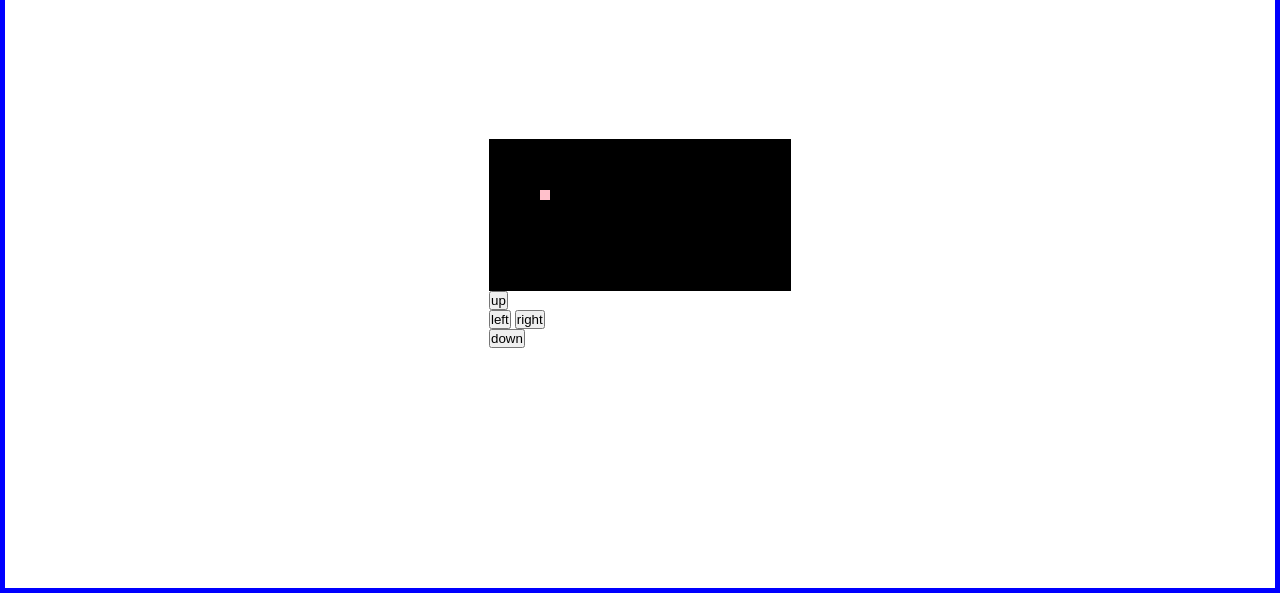
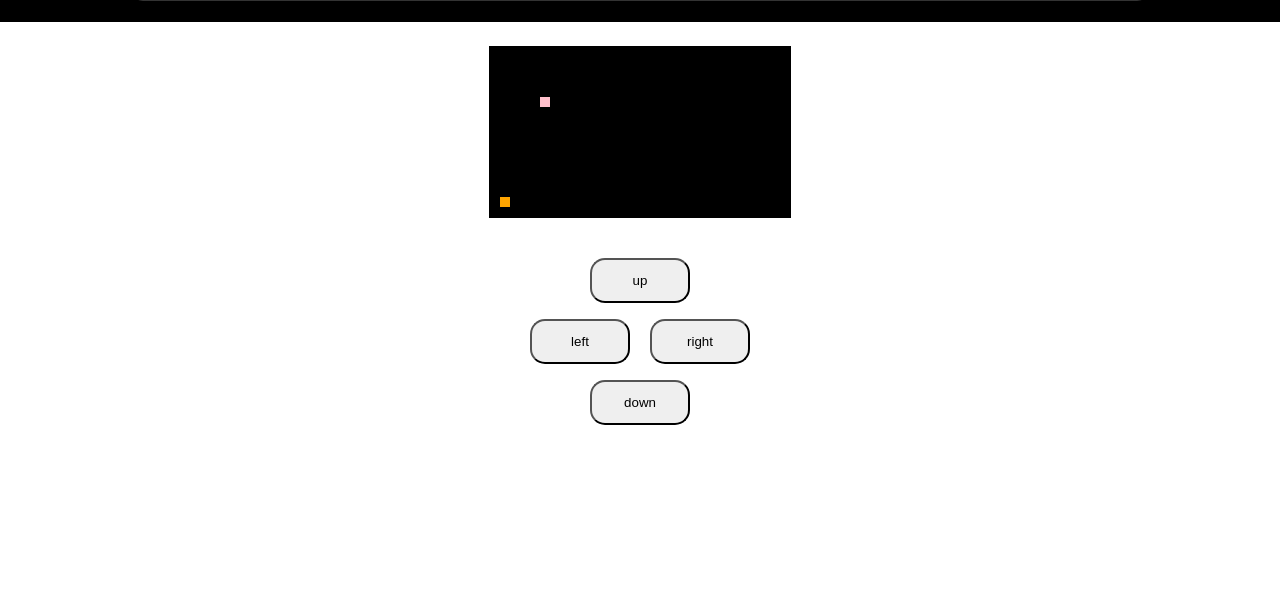
Before and after one commit to sphephelo44/GameSite.github.io, a website: page Snake.html in a window 1280 px wide. Shown: the part 207-800 px from the top of the page. Drawn offline with Linux system fonts and the light colour scheme.

Commit message:
snake game development

```diff
--- a/Snake.html
+++ b/Snake.html
@@ -18,12 +18,12 @@
       <canvas></canvas>
     </div>
     <section id="btns-section">
-      <button class="up-btn">up</button>
-      <div class="side-btns-div">
-        <button class="left-btn">left</button>
-        <button class="right-btn">right</button>
+      <button class="controls" id="up-btn">up</button>
+      <div id="side-btns-div">
+        <button class="controls" id="left-btn">left</button>
+        <button class="controls" id="right-btn">right</button>
       </div>
-      <button class="down-btn">down</button>
+      <button class="controls" id="down-btn">down</button>
     </section>
   </main>
   <script type="text/javascript" src="snake.js"></script>
--- a/rps.js
+++ b/rps.js
@@ -4,9 +4,7 @@ const game_start = () => {
 document.querySelector(".restart-btn").addEventListener("click", restartGame)
 function btn_clicked(e) {
   const id = e.target.id
-  const game_choices = ["rock",
-    "paper",
-    "scissors"]
+  const game_choices = ["rock", "paper", "scissors"]
   const computer_choice = Math.floor(Math.random() * game_choices.length)
   document.querySelector("#player-display").innerText = `player:\t${id}`
   document.querySelector("#computer-display").innerText = `computer:\t${game_choices[computer_choice]}`
--- a/snake.css
+++ b/snake.css
@@ -9,8 +9,6 @@ body {
   flex-direction: column;
   align-items: center;
   justify-content: center;
-  padding-top: 100px;
-  border: 5px solid blue;
 }
 header {
   height: 100px;
@@ -19,8 +17,6 @@ header {
   display: flex;
   align-items: center;
   justify-content: center;
-  position: absolute;
-  top: 0;
 }
 nav {
   display: flex;
@@ -44,4 +40,18 @@ nav a {
 }
 canvas {
   border: 1px solid black;
+  margin-top: 1.5rem;
 }
+#btns-section {
+  display: flex;
+  flex-direction: column;
+  align-items: center;
+  justify-content: center;
+  margin: 2rem 0rem;
+}
+.controls {
+  width: 100px;
+  height: 45px;
+  margin: .5rem;
+  border-radius: 15px;
+}
--- a/snake.js
+++ b/snake.js
@@ -1,10 +1,85 @@
-const canvas = document.querySelector("canvas")
-const ctx = canvas.getContext("2d")
-const blockSize = 10
-function renderGame() {
-  ctx.fillRect(0, 0, canvas.width, canvas.height)
-  ctx.fillStyle = "pink"
-  ctx.fillRect(50, 50, blockSize, blockSize)
-}
+document.addEventListener("DOMContentLoaded", () => {
+  const canvas = document.querySelector("canvas")
+  const ctx = canvas.getContext("2d")
+  const blockSize = 10
+  const grid_columns = 30
+  const grid_rows = 17
+  let snakeX = 50
+  let snakeY = 50
+  let velocityX = 0
+  let velocityY = 0
+  let foodX
+  let foodY
+  let gameFps
+  let snakeBody = []
+  canvas.width = blockSize * grid_columns
+  canvas.height = blockSize * grid_rows
+  document.querySelector("#btns-section").addEventListener("click", snakeDirection)
 
-renderGame()
+  const placeFood = () => {
+    foodX = Math.floor(Math.random() * grid_columns) * blockSize
+    foodY = Math.floor(Math.random() * grid_rows) * blockSize
+  }
+  placeFood()
+  const update = () => {
+    ctx.fillStyle = "black"
+    ctx.fillRect(0, 0, canvas.width, canvas.height)
+    ctx.fillStyle = "orange"
+    ctx.fillRect(foodX, foodY, blockSize, blockSize)
+
+    if (snakeX === foodX && snakeY === foodY) {
+      snakeBody.push([foodX, foodY])
+      placeFood()
+    }
+
+      for (let i = snakeBody.length -1; i > 0; i--) {
+        snakeBody[i] = snakeBody[i -1]
+        console.log(i)
+      }
+
+      if (snakeBody.length) {
+        snakeBody[0] = [snakeX, snakeY]
+      }
+
+    ctx.fillStyle = "pink"
+    snakeX += velocityX
+    snakeY += velocityY
+    ctx.fillRect(snakeX, snakeY, blockSize, blockSize)
+    for (let i = 0; i < snakeBody.length; i++) {
+      ctx.fillStyle = "pink"
+      ctx.fillRect(snakeBody[i][0], snakeBody[i][1], blockSize, blockSize)
+    }
+
+    if (snakeX + blockSize > canvas.width || snakeX < 0) clearInterval(gameFps)
+    if (snakeY + blockSize > canvas.height || snakeY < 0) clearInterval(gameFps)
+
+    for (let i = 0; i < snakeBody.length; i++) {
+      if (snakeX === snakeBody[i][0] || snakeY === snakeBody[i][1]) {
+        clearInterval(gameFps)
+        console.log(`first: ${snakeBody[i][0]} second: ${snakeBody[i][1]}`)
+      }
+    }
+  }
+
+  function snakeDirection(e) {
+    const id = e.target.id
+    if (id === "up-btn" && velocityY === 0) {
+      velocityX = 0
+      velocityY = -blockSize
+    } else if (id === "right-btn" && velocityX === 0) {
+      velocityY = 0
+      velocityX = blockSize
+    } else if (id === "down-btn" && velocityY === 0) {
+      velocityX = 0
+      velocityY = blockSize
+    } else if (id === "left-btn" && velocityX === 0) {
+      velocityY = 0
+      velocityX = -blockSize
+    }
+  }
+  gameFps = setInterval(function() {
+    ctx.clearRect(0, 0, canvas.width, canvas.height)
+    update()
+  }, 1000/5);
+  //placeFood()
+})
--- a/styles.css
+++ b/styles.css
@@ -4,15 +4,13 @@
   box-sizing: border-box;
 }
 body {
-  padding-top: 250px;
+  padding-top: 0px;
 }
 nav {
   background: rgba(0,0,0.6);
   color: #fff;
   height: 250px;
   width: 100%;
-  position: absolute;
-  top: 0;
   display: flex;
   align-items: center;
   justify-content: space-around;
@@ -72,4 +70,7 @@ footer {
   align-items: center;
   justify-content: center;
   font-size: 30px;
+  position: fixed;
+  width: 100%;
+  bottom: 0;
 }
```
Also changed, not shown: index.html (+2 -2 lines).
